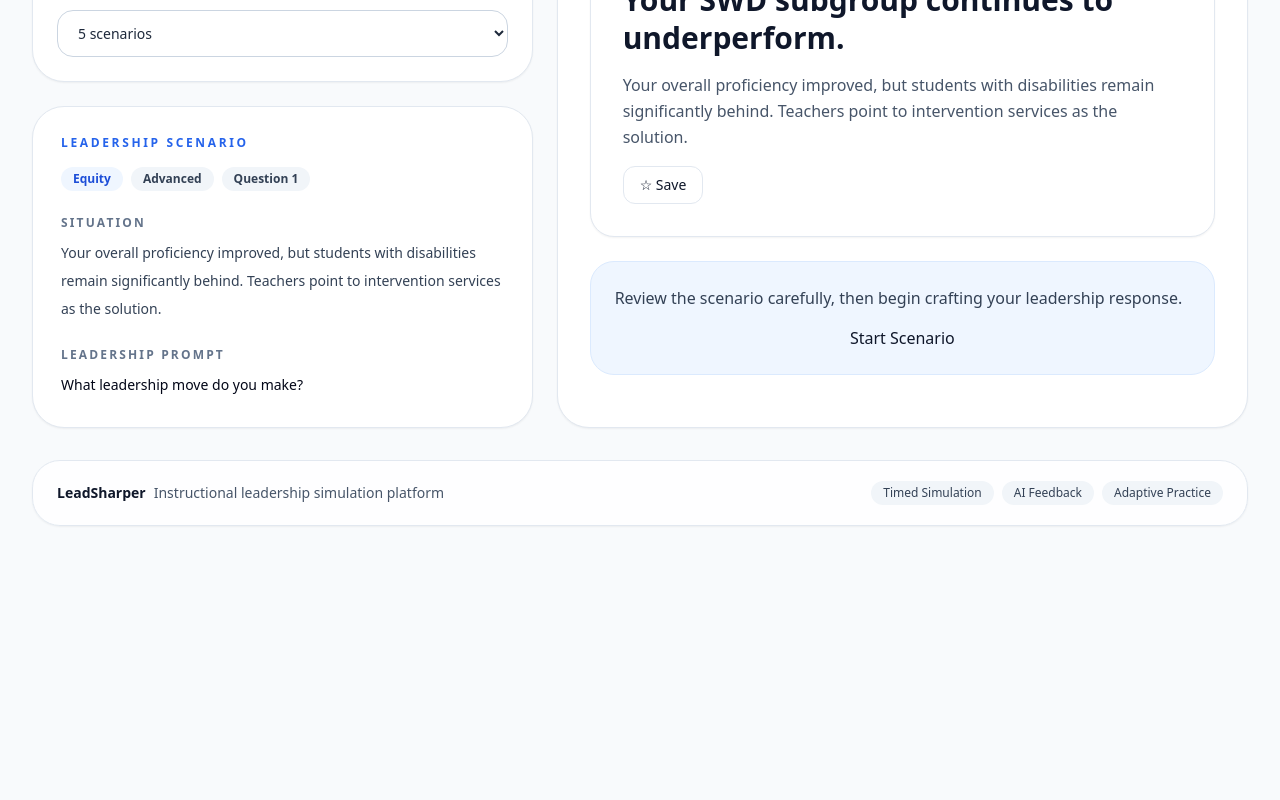
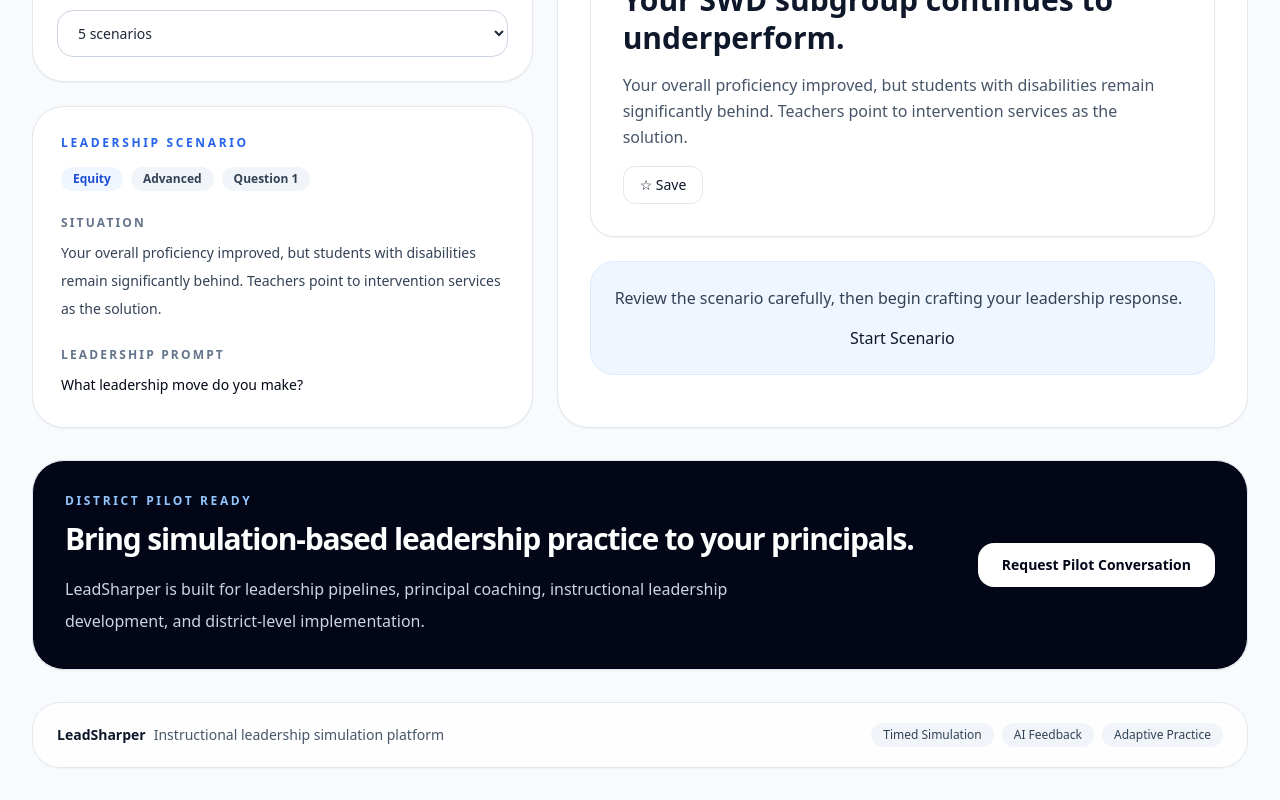
Before and after one commit to jmarc296-jpg/instructional-leadership-practice, a Next.js app: page / in a window 1280 px wide. Shown: the part 3204-4004 px from the top of the page. Before the commit the page ends 3762 px from the top, so only its background shows below. Built offline with nearby package versions, Linux system fonts and the light colour scheme.

Commit message:
Add pilot conversion CTA

```diff
--- a/app/page.tsx
+++ b/app/page.tsx
@@ -10,6 +10,7 @@ import { ProductFooter } from '@/components/home/product-footer'
 import { TrustStrip } from '@/components/home/trust-strip'
 import { ProductStatusBar } from '@/components/home/product-status-bar'
 import { LaunchBanner } from '@/components/home/launch-banner'
+import { PilotCta } from '@/components/home/pilot-cta'
 import { DemoModeBanner } from '@/components/home/demo-mode-banner'
 import { PracticeWorkspace } from '@/components/practice-workspace'
 import { useHomeDashboard } from '@/hooks/use-home-dashboard'
@@ -100,6 +101,8 @@ export default function HomePage() {
           />
         )}
 
+        <PilotCta />
+
         <ProductFooter />
       </div>
     </main>
--- /dev/null
+++ b/components/home/pilot-cta.tsx
@@ -0,0 +1,29 @@
+export function PilotCta() {
+  return (
+    <section className="premium-panel rounded-[32px] border border-slate-200 bg-slate-950 px-8 py-8 text-white shadow-sm">
+      <div className="flex flex-col gap-6 lg:flex-row lg:items-center lg:justify-between">
+        <div>
+          <div className="text-xs font-semibold uppercase tracking-[0.22em] text-blue-300">
+            District Pilot Ready
+          </div>
+
+          <h3 className="mt-3 text-3xl font-semibold tracking-[-0.04em]">
+            Bring simulation-based leadership practice to your principals.
+          </h3>
+
+          <p className="mt-4 max-w-3xl text-base leading-8 text-slate-300">
+            LeadSharper is built for leadership pipelines, principal coaching,
+            instructional leadership development, and district-level implementation.
+          </p>
+        </div>
+
+        <a
+          href="mailto:?subject=LeadSharper Pilot Interest&body=I am interested in learning more about a LeadSharper pilot."
+          className="premium-button inline-flex justify-center rounded-2xl bg-white px-6 py-3 text-sm font-semibold text-slate-950 hover:bg-slate-100"
+        >
+          Request Pilot Conversation
+        </a>
+      </div>
+    </section>
+  )
+}
```
